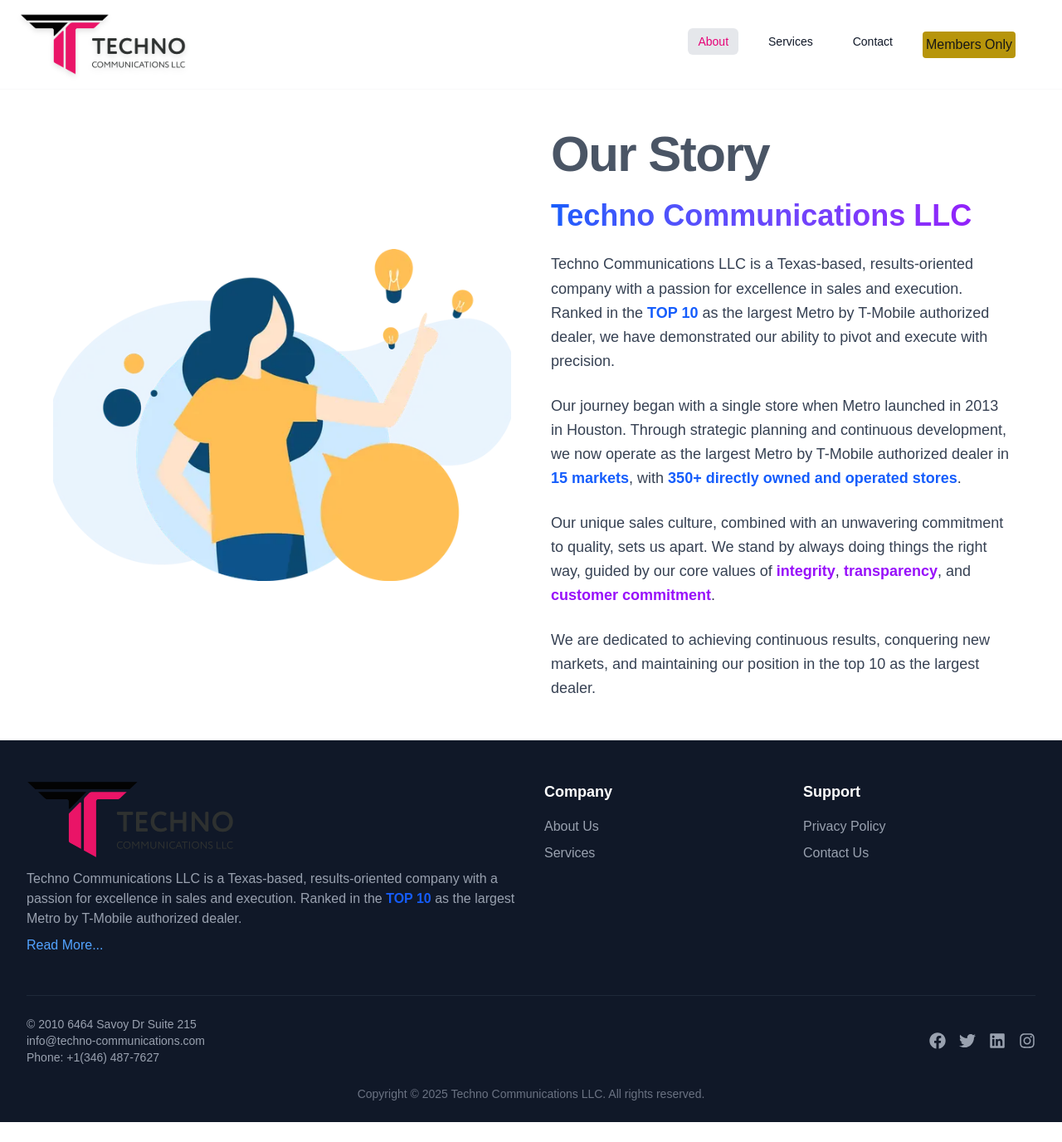
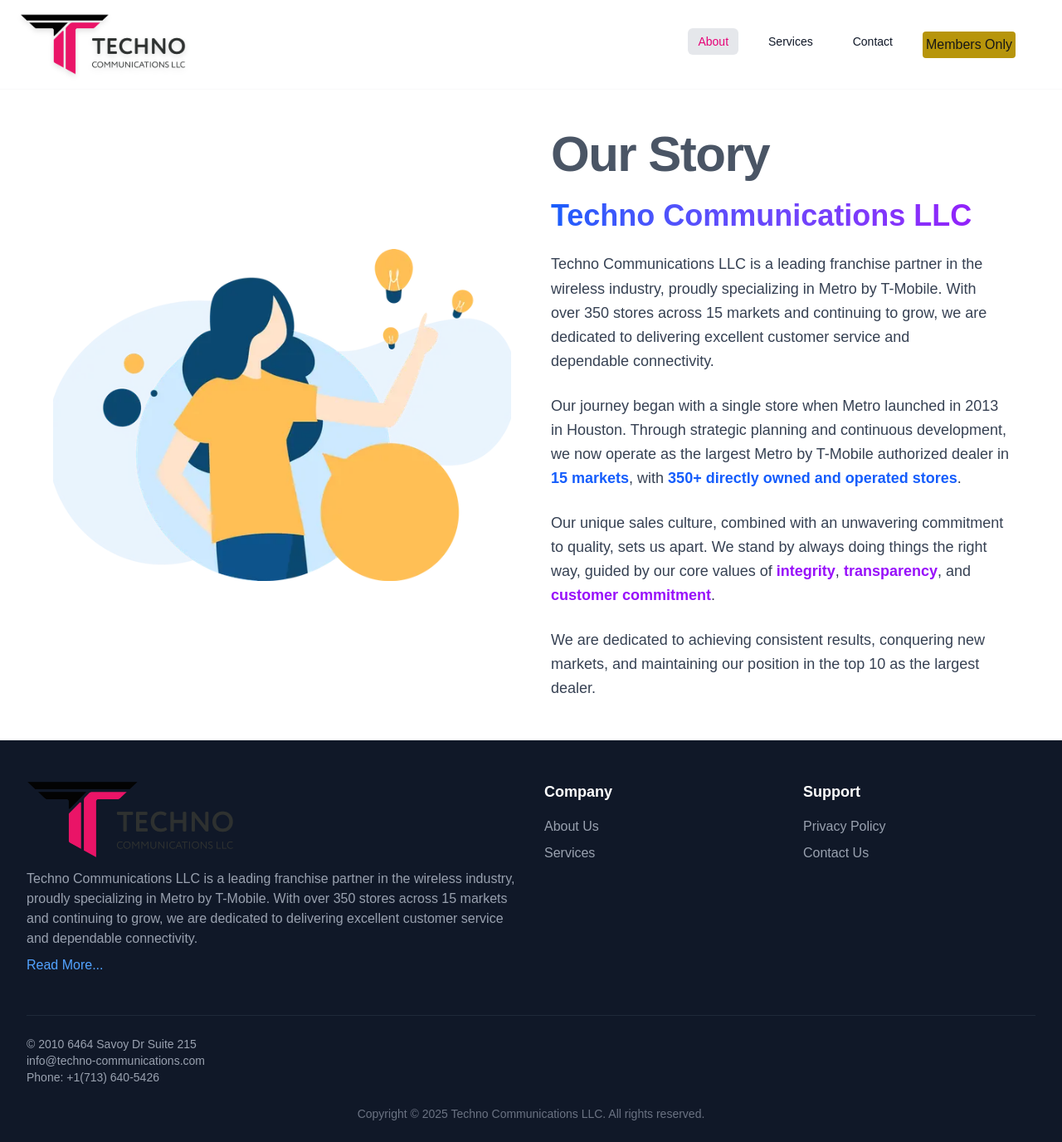
Before and after one commit to techno-communications11/techno-usa, a Next.js app: page /about in a window 1280 px wide. Shown: the whole page at 83% size. Before the commit the page ends 1352 px from the top, so only its background shows below. Built offline with nearby package versions, Linux system fonts and the light colour scheme.

Commit message:
rechecked spillings

```diff
--- a/src/app/about/page.js
+++ b/src/app/about/page.js
@@ -50,12 +50,9 @@
             </h2>
 
             <p>
-              Techno Communications LLC is a Texas-based, results-oriented
-              company with a passion for excellence in sales and execution.
-              Ranked in the{" "}
-              <span className="font-semibold text-blue-600">TOP 10</span> as the
-              largest Metro by T-Mobile authorized dealer, we have demonstrated
-              our ability to pivot and execute with precision.
+              Techno Communications LLC is a leading franchise partner in
+               the wireless industry, proudly specializing in Metro by T-Mobile. With over 350 stores across 15 markets and
+              continuing to grow, we are dedicated to delivering excellent customer service and dependable connectivity.
             </p>
             <p>
               Our journey began with a single store when Metro launched in 2013
@@ -83,7 +80,7 @@
               .
             </p>
             <p>
-              We are dedicated to achieving continuous results, conquering new
+              We are dedicated to achieving consistent results, conquering new
               markets, and maintaining our position in the top 10 as the largest
               dealer.
             </p>
--- a/src/app/components/Footer.js
+++ b/src/app/components/Footer.js
@@ -42,11 +42,8 @@
               transition={{ type: "spring", stiffness: 300 }}
             />
             <p className='text-gray-400 mt-3'>
-              Techno Communications LLC is a Texas-based, results-oriented
-              company with a passion for excellence in sales and execution.
-              Ranked in the{" "}
-              <span className="font-semibold text-blue-600">TOP 10</span> as the
-              largest Metro by T-Mobile authorized dealer.
+              Techno Communications LLC is a leading franchise partner in the wireless industry, proudly specializing in Metro by T-Mobile. With over 350 stores across 15 markets and continuing to grow,
+              we are dedicated to delivering excellent customer service and dependable connectivity.
             </p>
             <motion.button
               className="text-blue-400 hover:text-blue-300 font-medium mt-2"
@@ -84,17 +81,7 @@
                   Services
                 </motion.a>
               </motion.li>
-              {/* <motion.li whileHover={{ x: 5 }}>
-                <motion.a
-                  onClick={() => handleNavigation('/locations')}
-                  className="cursor-pointer"
-                  variants={linkVariants}
-                  whileHover="hover"
-                  whileTap="tap"
-                >
-                  Locations
-                </motion.a>
-              </motion.li> */}
+
             </ul>
           </div>
 
@@ -138,48 +125,10 @@
           <div className="mb-4 md:mb-0 text-gray-400 text-sm">
             <p>© 2010 6464 Savoy Dr Suite 215</p>
             <p>info@techno-communications.com</p>
-            <p>Phone: +1(346) 487-7627</p>
+            <p>Phone: +1(713) 640-5426</p>
           </div>
 
-          {/* Social Icons */}
-          <div className="flex space-x-4">
-            <motion.a
-              href="https://facebook.com"
-              target="_blank"
-              rel="noopener noreferrer"
-              whileHover={{ y: -3, color: "#3b5998" }}
-              className="text-gray-400"
-            >
-              <FaFacebook size={20} />
-            </motion.a>
-            <motion.a
-              href="https://twitter.com"
-              target="_blank"
-              rel="noopener noreferrer"
-              whileHover={{ y: -3, color: "#1DA1F2" }}
-              className="text-gray-400"
-            >
-              <FaTwitter size={20} />
-            </motion.a>
-            <motion.a
-              href="https://linkedin.com"
-              target="_blank"
-              rel="noopener noreferrer"
-              whileHover={{ y: -3, color: "#0077B5" }}
-              className="text-gray-400"
-            >
-              <FaLinkedin size={20} />
-            </motion.a>
-            <motion.a
-              href="https://instagram.com"
-              target="_blank"
-              rel="noopener noreferrer"
-              whileHover={{ y: -3, color: "#E1306C" }}
-              className="text-gray-400"
-            >
-              <FaInstagram size={20} />
-            </motion.a>
-          </div>
+
         </div>
 
         {/* Copyright */}
--- a/src/app/components/Main.js
+++ b/src/app/components/Main.js
@@ -71,10 +71,7 @@
           </span>
         </motion.h1>
         <motion.p style={{fontWeight:900}}   className=" text-6xl fw-bolder bg-gradient-to-r from-purple-600 to-pink-600 bg-clip-text text-transparent p-2"> #1 Dealer for Metro by T-mobile</motion.p>
-        <motion.p className=" text-1xl  bg-gradient-to-r from-gray-600 to-gray-600 bg-clip-text text-transparent">Techno communication LLc is leading the wireless industry
-            <br/> by focusing  and specializing in Metro by T-Mobile.
-            <br/> With over 350+, stores in 15
-            <br/> markets and growing.</motion.p>
+        <motion.p className=" text-1xl  bg-gradient-to-r from-gray-600 to-gray-600 bg-clip-text text-transparent">Techno Communications proudly operates the largest network of Metro by T-Mobile stores across the USA.</motion.p>
         <motion.div
 
           whileHover={{ scale: 1.03 }}
--- a/src/app/components/Main1.js
+++ b/src/app/components/Main1.js
@@ -172,11 +172,10 @@
                 transition={{ delay: 0.4 }}
                 className="mt-6 text-lg text-gray-600 leading-relaxed"
               >
-                Our extensive reach ensures we &apos; re always close to our
-                customers, providing convenience and accessibility across the
-                nation. With stores in major cities and suburban areas, we
-                &apos;re committed to bringing our services to communities
-                everywhere.
+                Our extensive reach ensures we’re always
+                close to our customers—offering convenience and accessibility
+                across the nation. With stores located in major cities and suburban areas,
+                 we’re committed to serving communities everywhere with reliable and friendly service.
               </motion.p>
 
               {/* Button with enhanced hover effect */}
--- a/src/app/privacy-policy/page.js
+++ b/src/app/privacy-policy/page.js
@@ -99,8 +99,7 @@
               <div>
                 <h2 className="text-xl font-bold text-pink-700 mb-3">Third-Party Links</h2>
                 <p className="text-gray-700">
-                  Our website or services may include links to third-party sites,  We are not responsible for their privacy practices or content.
-                </p>
+Our website or services may include links to third-party sites. We are not responsible for their privacy practices or content.                </p>
               </div>
 
 
```
